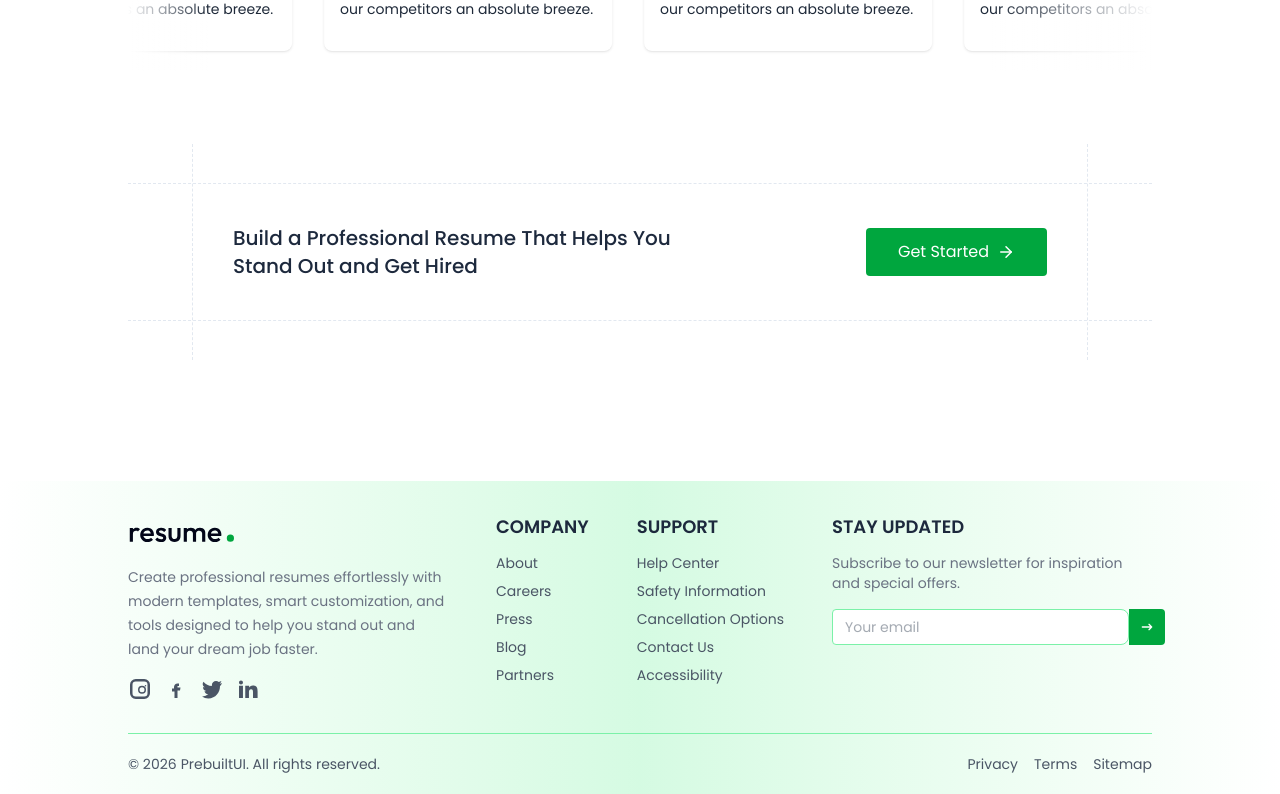
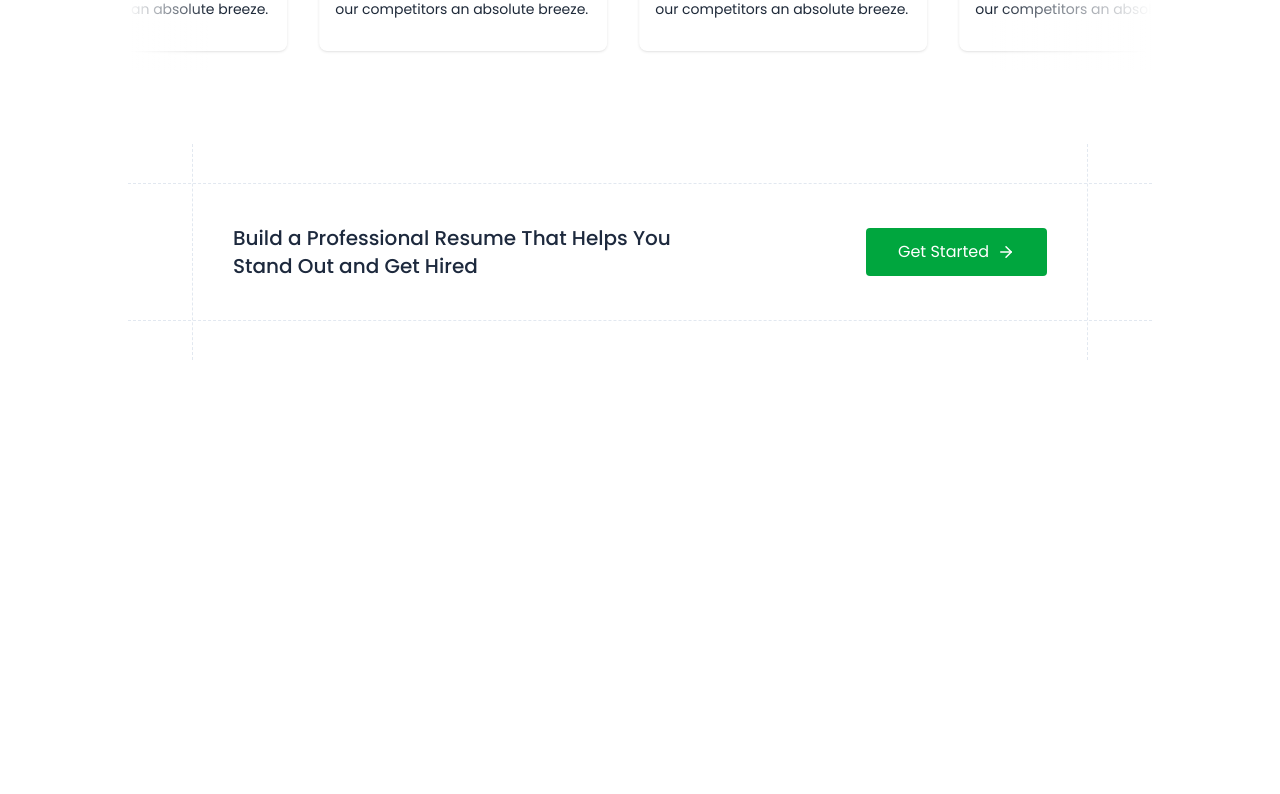
Before and after one commit to Dhivyan-K/Resume-Builder, a React (Vite) app in the folder client/: page / in a window 1280 px wide. Shown: the part 1999-2793 px from the top of the page. After the commit the page ends 2359 px from the top, so only its background shows below. Built offline with nearby package versions, Linux system fonts and the light colour scheme; no server answers.

Commit message:
updated project

```diff
--- a/client/src/components/home/Footer.jsx
+++ b/client/src/components/home/Footer.jsx
@@ -3,140 +3,7 @@ import React from 'react'
 const Footer = () => {
     return (
         <>
-            <div className='text-gray-600 pt-8 px-6 md:px-16 lg:px-24 xl:px-32 bg-gradient-to-r from-white via-green-200/60 to-white mt-40'>
 
-                <div className='flex flex-wrap justify-between gap-12 md:gap-6'>
-
-                    <div className='max-w-80'>
-                        <img
-                            src="/logo.svg"
-                            alt="logo"
-                            className='mb-4 h-8 md:h-9'
-                        />
-
-                        <p className='text-sm text-gray-500 leading-6'>
-                            Create professional resumes effortlessly with modern templates,
-                            smart customization, and tools designed to help you stand out
-                            and land your dream job faster.
-                        </p>
-
-                        <div className='flex items-center gap-3 mt-4 text-gray-600'>
-
-                            {/* Instagram */}
-                            <svg className="w-6 h-6 hover:text-green-500 transition duration-300 cursor-pointer" fill="currentColor" viewBox="0 0 24 24">
-                                <path d="M7.75 2A5.75 5.75 0 002 7.75v8.5A5.75 5.75 0 007.75 22h8.5A5.75 5.75 0 0022 16.25v-8.5A5.75 5.75 0 0016.25 2h-8.5zM4.5 7.75A3.25 3.25 0 017.75 4.5h8.5a3.25 3.25 0 013.25 3.25v8.5a3.25 3.25 0 01-3.25 3.25h-8.5a3.25 3.25 0 01-3.25-3.25v-8.5zm9.5 1a4 4 0 11-4 4 4 4 0 014-4zm0 1.5a2.5 2.5 0 102.5 2.5 2.5 2.5 0 00-2.5-2.5zm3.5-.75a.75.75 0 11.75-.75.75.75 0 01-.75.75z" />
-                            </svg>
-
-                            {/* Facebook */}
-                            <svg className="w-6 h-6 hover:text-green-500 transition duration-300 cursor-pointer" fill="currentColor" viewBox="0 0 24 24">
-                                <path d="M13.5 9H15V6.5h-1.5c-1.933 0-3.5 1.567-3.5 3.5v1.5H8v3h2.5V21h3v-7.5H16l.5-3h-3z" />
-                            </svg>
-
-                            {/* Twitter */}
-                            <svg className="w-6 h-6 hover:text-green-500 transition duration-300 cursor-pointer" fill="currentColor" viewBox="0 0 24 24">
-                                <path d="M22 5.92a8.2 8.2 0 01-2.36.65A4.1 4.1 0 0021.4 4a8.27 8.27 0 01-2.6 1A4.14 4.14 0 0016 4a4.15 4.15 0 00-4.15 4.15c0 .32.04.64.1.94a11.75 11.75 0 01-8.52-4.32 4.14 4.14 0 001.29 5.54A4.1 4.1 0 013 10v.05a4.15 4.15 0 003.33 4.07 4.12 4.12 0 01-1.87.07 4.16 4.16 0 003.88 2.89A8.33 8.33 0 012 19.56a11.72 11.72 0 006.29 1.84c7.55 0 11.68-6.25 11.68-11.67 0-.18 0-.35-.01-.53A8.18 8.18 0 0022 5.92z" />
-                            </svg>
-
-                            {/* LinkedIn */}
-                            <svg className="w-6 h-6 hover:text-green-500 transition duration-300 cursor-pointer" fill="currentColor" viewBox="0 0 24 24">
-                                <path d="M4.98 3.5C3.88 3.5 3 4.38 3 5.48c0 1.1.88 1.98 1.98 1.98h.02c1.1 0 1.98-.88 1.98-1.98C6.98 4.38 6.1 3.5 4.98 3.5zM3 8.75h3.96V21H3V8.75zm6.25 0h3.8v1.68h.05c.53-.98 1.82-2.02 3.75-2.02 4.01 0 4.75 2.64 4.75 6.07V21H17v-5.63c0-1.34-.03-3.07-1.88-3.07-1.88 0-2.17 1.47-2.17 2.98V21H9.25V8.75z" />
-                            </svg>
-
-                        </div>
-                    </div>
-
-                    <div>
-                        <p className='text-lg text-slate-800 font-semibold'>
-                            COMPANY
-                        </p>
-
-                        <ul className='mt-3 flex flex-col gap-2 text-sm'>
-                            <li><a href="#" className='hover:text-green-600 transition'>About</a></li>
-                            <li><a href="#" className='hover:text-green-600 transition'>Careers</a></li>
-                            <li><a href="#" className='hover:text-green-600 transition'>Press</a></li>
-                            <li><a href="#" className='hover:text-green-600 transition'>Blog</a></li>
-                            <li><a href="#" className='hover:text-green-600 transition'>Partners</a></li>
-                        </ul>
-                    </div>
-
-                    <div>
-                        <p className='text-lg text-slate-800 font-semibold'>
-                            SUPPORT
-                        </p>
-
-                        <ul className='mt-3 flex flex-col gap-2 text-sm'>
-                            <li><a href="#" className='hover:text-green-600 transition'>Help Center</a></li>
-                            <li><a href="#" className='hover:text-green-600 transition'>Safety Information</a></li>
-                            <li><a href="#" className='hover:text-green-600 transition'>Cancellation Options</a></li>
-                            <li><a href="#" className='hover:text-green-600 transition'>Contact Us</a></li>
-                            <li><a href="#" className='hover:text-green-600 transition'>Accessibility</a></li>
-                        </ul>
-                    </div>
-
-                    <div className='max-w-80'>
-
-                        <p className='text-lg text-slate-800 font-semibold'>
-                            STAY UPDATED
-                        </p>
-
-                        <p className='mt-3 text-sm text-gray-500'>
-                            Subscribe to our newsletter for inspiration and special offers.
-                        </p>
-
-                        <div className='flex items-center mt-4'>
-
-                            <input
-                                type="text"
-                                className='bg-white border border-green-300 rounded-l h-9 px-3 outline-none focus:border-green-500 text-sm'
-                                placeholder='Your email'
-                            />
-
-                            <button className='flex items-center justify-center bg-green-600 hover:bg-green-700 transition duration-300 h-9 w-9 aspect-square rounded-r'>
-
-                                <svg
-                                    className="w-4 h-4 text-white"
-                                    aria-hidden="true"
-                                    xmlns="http://www.w3.org/2000/svg"
-                                    width="24"
-                                    height="24"
-                                    fill="none"
-                                    viewBox="0 0 24 24"
-                                >
-                                    <path
-                                        stroke="currentColor"
-                                        strokeLinecap="round"
-                                        strokeLinejoin="round"
-                                        strokeWidth="2"
-                                        d="M19 12H5m14 0-4 4m4-4-4-4"
-                                    />
-                                </svg>
-
-                            </button>
-                        </div>
-                    </div>
-
-                </div>
-
-                <hr className='border-green-300 mt-8' />
-
-                <div className='flex flex-col md:flex-row gap-2 items-center justify-between py-5 text-sm'>
-
-                    <p>
-                        © {new Date().getFullYear()}
-                        <a href="https://prebuiltui.com" className='hover:text-green-600 transition ml-1'>
-                            PrebuiltUI
-                        </a>. All rights reserved.
-                    </p>
-
-                    <ul className='flex items-center gap-4'>
-                        <li><a href="#" className='hover:text-green-600 transition'>Privacy</a></li>
-                        <li><a href="#" className='hover:text-green-600 transition'>Terms</a></li>
-                        <li><a href="#" className='hover:text-green-600 transition'>Sitemap</a></li>
-                    </ul>
-
-                </div>
-
-            </div>
         </>
     )
 }
```
